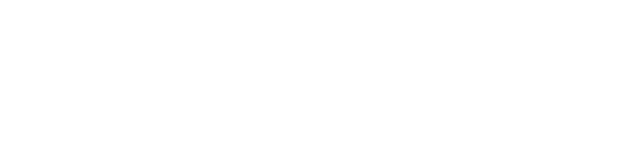
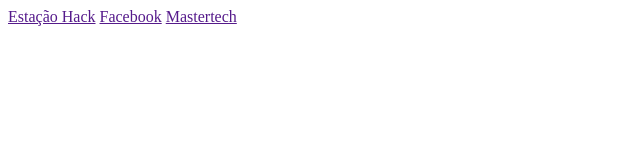
Before and after one commit to MiIyama/d101-git, a plain HTML site: page index.html in a window 1280 px wide. Shown: the whole page, without its empty margins (0-640 px from the left). Drawn offline with Linux system fonts and the light colour scheme.

Commit message:
criar navbar

```diff
--- a/index.html
+++ b/index.html
@@ -4,9 +4,13 @@
     <meta charset="UTF-8">
     <meta name="viewport" content="width=device-width, initial-scale=1.0">
     <meta http-equiv="X-UA-Compatible" content="ie=edge">
-    <title>Document</title>
+    <title>Meu site</title>
 </head>
 <body>
-
+    <nav>
+        <a href="">Estação Hack</a>
+        <a href="">Facebook</a>
+        <a href="">Mastertech</a>
+    </nav>
 </body>
 </html>
```
